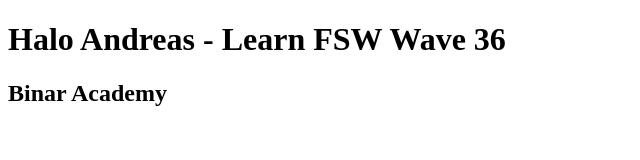
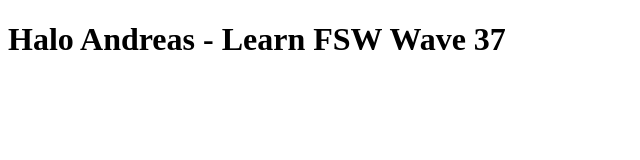
Before and after one commit to AndreasTan03/binar-academy-learn-git, a plain HTML site: page index.html in a window 1280 px wide. Shown: the whole page, without its empty margins (0-640 px from the left). Drawn offline with Linux system fonts and the light colour scheme.

Commit message:
changing wave number

```diff
--- a/index.html
+++ b/index.html
@@ -7,6 +7,5 @@
     <title>Document</title>
 </head>
 <body>
-    <h1>Halo Andreas - Learn FSW Wave 36</h1>
-    <h2>Binar Academy</h2>
+    <h1>Halo Andreas - Learn FSW Wave 37</h1>
 </html>
```
